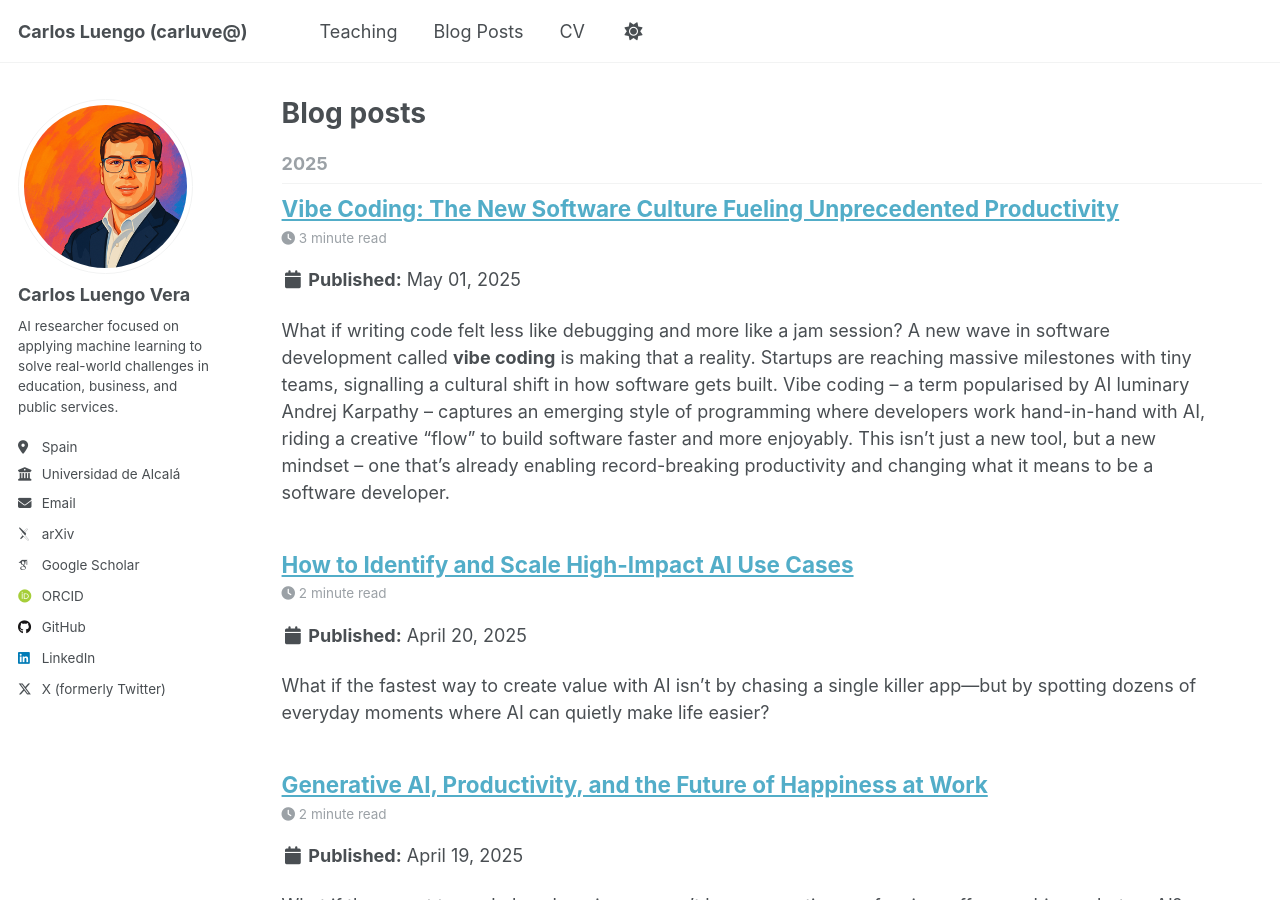
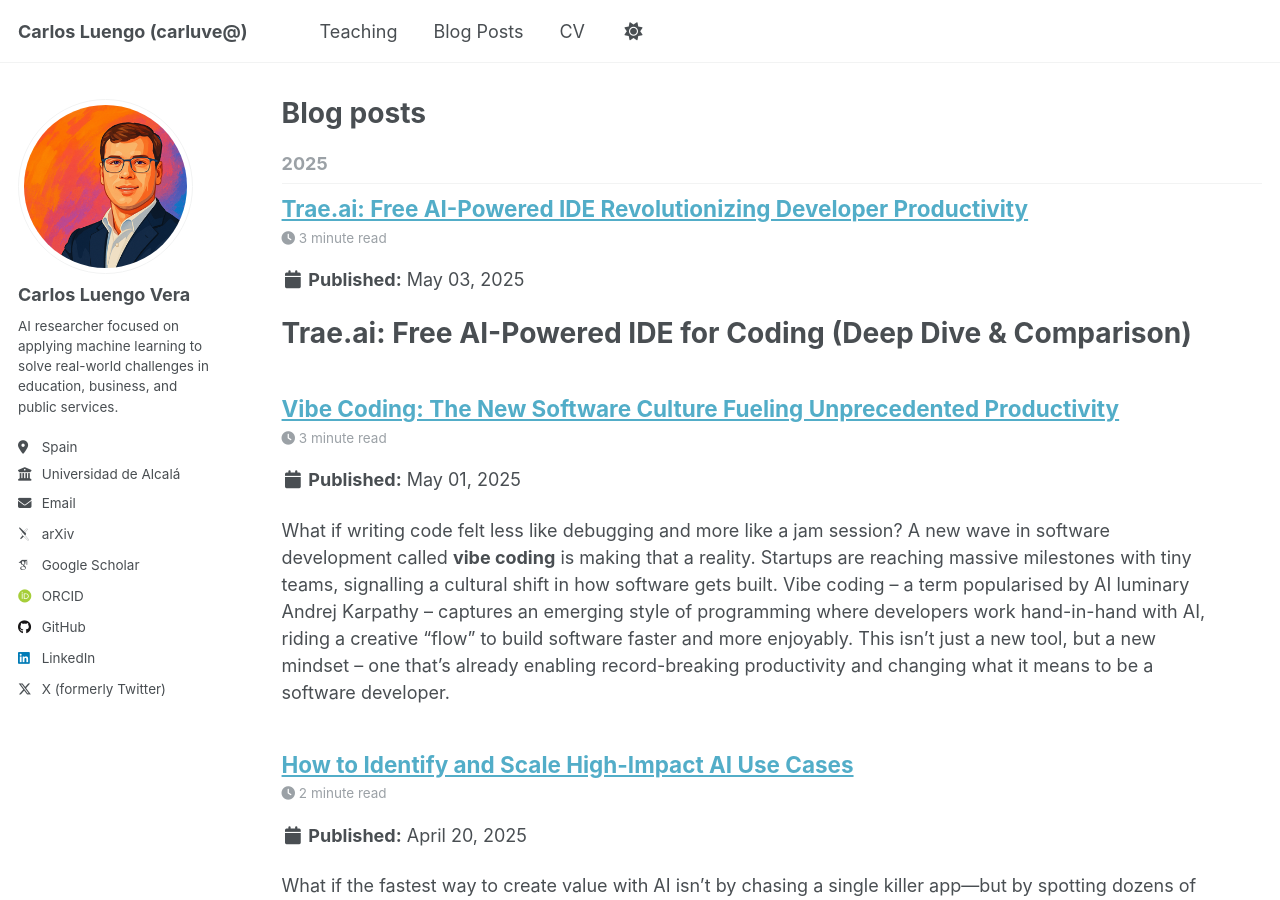
Before and after one commit to Carluve/carluve.github.io, a Jekyll site: the page built from _pages/year-archive.html, in a window 1280 px wide and 900 px high. Built offline with Jekyll 4.4.1, drawn with Linux system fonts in a browser that asks for light colours; some web fonts are replaced; some of the changed lines change nothing that is shown.

Commit message:
docs: add blog post and images for Trae.ai IDE review
Add a new blog post titled "Trae.ai: Free AI-Powered IDE Revolutionizing Developer Productivity" along with supporting images. The post provides a detailed review of Trae.ai, its features, and a comparison with other AI coding tools. The images include screenshots and pricing details related to Trae.ai.

```diff
--- /dev/null
+++ b/_posts/2025-05-03-blog-post-5.md
@@ -0,0 +1,110 @@
+---
+title: "Trae.ai: Free AI-Powered IDE Revolutionizing Developer Productivity"
+date: 2025-05-03
+permalink: /posts/trae-ai-ide-review
+tags:
+  - AI Development
+  - IDE
+  - Developer Tools
+  - ByteDance
+  - Code Automation
+  - Free Software
+---
+# Trae.ai: Free AI-Powered IDE for Coding (Deep Dive & Comparison)
+
+## What is Trae.ai?
+
+**Trae.ai** is a free, AI-powered integrated development environment (IDE) created by **ByteDance** (the company behind TikTok). Its goal is to act as a real-time **AI coding assistant** built into the editor, helping developers write, understand, and automate code.
+
+- Built on a customized version of **VS Code**.
+- Offers **context-aware suggestions**, autocomplete, and code correction.
+- Includes a **"Builder" mode** that generates entire projects from natural language descriptions.
+- Supports **VS Code extensions and Git**.
+- Available for **Windows and macOS** (Linux support not yet available).
+- Interface in English and Simplified Chinese.
+
+![Trae.ai](images/post/2025/20250503-trae.png)
+
+
+## Why was it launched?
+
+Trae.ai addresses two key problems:
+
+1. The need to **speed up coding** using AI.
+2. The **high cost** of similar tools (e.g., Copilot, Cursor).
+
+ByteDance launched Trae as a **completely free and unlimited tool**, aiming to democratize AI-assisted coding and compete in this fast-growing space.
+
+![Pricing](images/post/2025/202503_pricingtrae.png)
+---
+
+## Differences from *Vibe Coding*
+
+| Aspect               | Vibe Coding                                     | Trae.ai                                          |
+|----------------------|--------------------------------------------------|--------------------------------------------------|
+| What is it?          | A method of coding by idea                      | A real tool implementing that method             |
+| Usage mode           | Chatbot (e.g., ChatGPT, Claude)                 | Full IDE with built-in AI                        |
+| Integration          | External to code editor                         | Internal, part of the IDE                        |
+| Automation           | Manual, iterative                               | Can build full projects instantly                |
+| Code awareness       | Context must be provided manually               | AI sees and understands full project context     |
+
+Trae.ai takes *vibe coding* to the next level by embedding the AI assistant directly into the coding workflow, with full contextual awareness and smart editing capabilities.
+
+📷 **[Image Placeholder #3: Diagram of “vibe coding” vs. embedded assistant in Trae.ai]**
+
+---
+
+## What AI powers Trae.ai?
+
+Trae.ai uses some of the most advanced language models:
+
+- **Claude 3.5 and 3.7** (Anthropic) – optimized for code.
+- **GPT-4** (OpenAI).
+- **DeepSeek** – open-source models.
+
+All of this is available **without API setup or extra costs**. The AI can:
+
+- Understand natural language queries.
+- Analyze and generate high-quality code.
+- Refactor functions or entire files.
+- Provide inline help and explanations.
+
+---
+
+## How is it free?
+
+ByteDance is **subsidizing** Trae.ai, focusing on user acquisition and market disruption rather than monetization (for now). Their goals:
+
+- Build a **large user base**.
+- Offer a **free alternative** to expensive AI coding tools.
+- Explore **future monetization options** once adoption is high.
+
+Currently, Trae.ai is:
+
+- **100% free** – no subscriptions, no usage limits.
+- Fully featured.
+- In active development.
+
+---
+
+## Comparison: Trae.ai vs. Other Tools
+
+| Tool             | Main Purpose                     | AI Used                            | Key Features                                                  | Pricing                  | Ease of Use                                |
+|------------------|----------------------------------|-------------------------------------|----------------------------------------------------------------|---------------------------|---------------------------------------------|
+| **Trae.ai**      | Full IDE with integrated AI      | Claude 3.5/3.7, GPT-4, DeepSeek     | Context-aware chat, autocomplete, Builder mode, Git, agents    | **Free & unlimited**     | High – familiar for VS Code users           |
+| **ChatGPT**      | General-purpose AI chatbot       | GPT-3.5 (Free), GPT-4 (Plus)        | Code generation via chat, no direct project integration        | Freemium ($20/mo for GPT-4) | High – very accessible, but outside IDE      |
+| **Notion AI**    | Writing/productivity assistant   | GPT-4, Claude                       | Writing, summaries, brainstorming (not code-focused)           | $10/mo AI add-on         | High for Notion users                       |
+| **Vibe Coding**  | Development *method* (not a tool)| Varies (GPT-4, Claude, etc.)        | Conversational code generation, manual integration             | Depends on tools used     | Medium – flexible but requires manual setup |
+
+
+---
+
+## Conclusion
+
+Trae.ai is a **powerful and disruptive** offering: it combines the strength of top-tier AI (Claude, GPT-4) with a complete code editor – and it's **completely free**.
+
+In a world where access to advanced AI often comes at a premium, Trae.ai stands out as a truly **open and accessible tool** for developers at all levels.
+
+> If you’re looking for a serious AI pair programmer without the cost, **Trae.ai is one of the best free options available right now**.
+
+---
```
Also changed, not shown: _posts/2025-05-01-blog-post-4.md (+1 -0 lines), images/post/2025/202503_pricingtrae.png (added), images/post/2025/20250503-trae.png (added).
